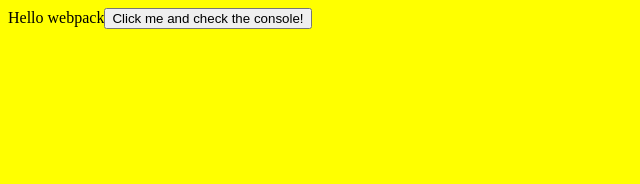
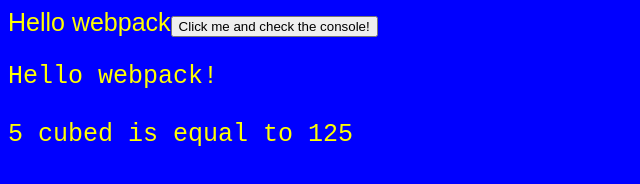
Before and after one commit to itcodium/iwebpack, a website built with webpack: page webpack-demo/index.html in a window 1280 px wide. Shown: the whole page, without its empty margins (0-640 px from the left). Built offline with nearby package versions, Linux system fonts and the light colour scheme.

Commit message:
Tree Shaking

```diff
--- a/webpack-demo/package.json
+++ b/webpack-demo/package.json
@@ -15,7 +15,8 @@
   "author": "",
   "license": "ISC",
   "dependencies": {
-    "lodash": "^4.17.4"
+    "lodash": "^4.17.4",
+    "uglify-js": "^3.2.1"
   },
   "devDependencies": {
     "clean-webpack-plugin": "^0.1.17",
@@ -25,6 +26,7 @@
     "file-loader": "^1.1.5",
     "html-webpack-plugin": "^2.30.1",
     "style-loader": "^0.19.0",
+    "uglifyjs-webpack-plugin": "^1.1.2",
     "webpack": "^2.1.0-beta.25",
     "webpack-dev-middleware": "^1.12.2",
     "webpack-dev-server": "^2.1.0-beta.10",
--- a/webpack-demo/src/index.js
+++ b/webpack-demo/src/index.js
@@ -1,17 +1,26 @@
- import _ from 'lodash';
- import printMe from './print.js';
- import './styles.css';
+
+import _ from 'lodash';
+import printMe from './print.js';
+import { cube } from './math.js';
+import './styles.css';
 
   function component() {
-    var element = document.createElement('div');
+   var element = document.createElement('div');
+   var elementPre = document.createElement('pre');
+
    var btn = document.createElement('button');
-
-    element.innerHTML = _.join(['Hello', 'webpack'], ' ');
-
+   element.innerHTML = _.join(['Hello', 'webpack'], ' ');
    btn.innerHTML = 'Click me and check the console!';
    btn.onclick = printMe;
 
+
+   elementPre.innerHTML = [
+     'Hello webpack!',
+     '5 cubed is equal to ' + cube(5)
+   ].join('\n\n');
+
    element.appendChild(btn);
+   element.appendChild(elementPre);
 
     return element;
   }
--- /dev/null
+++ b/webpack-demo/src/math.js
@@ -0,0 +1,7 @@
+export function square(x) {
+  return x * x;
+}
+
+export function cube(x) {
+  return x * x * x;
+}
--- a/webpack-demo/src/print.js
+++ b/webpack-demo/src/print.js
@@ -1,4 +1,4 @@
 export default function printMe() {
    console.log('Updating print.js... #2')
-   console.log('** #E')
+   console.log('** #E + #')
  }
--- a/webpack-demo/src/styles.css
+++ b/webpack-demo/src/styles.css
@@ -1,3 +1,6 @@
 body {
-  background: yellow;
+  background: blue;
+  color: yellow;
+  font-size: 25px;
+  font-family: arial;
 }
--- a/webpack-demo/webpack.config.js
+++ b/webpack-demo/webpack.config.js
@@ -1,4 +1,5 @@
 const path = require('path');
+const UglifyJSPlugin = require('uglifyjs-webpack-plugin');
 const HtmlWebpackPlugin = require('html-webpack-plugin');
 const CleanWebpackPlugin = require('clean-webpack-plugin');
 const webpack = require('webpack');
@@ -26,7 +27,9 @@
        title: 'Hot Module Replacement'
      }),
      new webpack.NamedModulesPlugin(),
-     new webpack.HotModuleReplacementPlugin()
+     new webpack.HotModuleReplacementPlugin(),
+     new UglifyJSPlugin()
+
    ],
     output: {
       filename: '[name].bundle.js',
```
Also changed, not shown: webpack-demo/readme.md, 1 other file.
